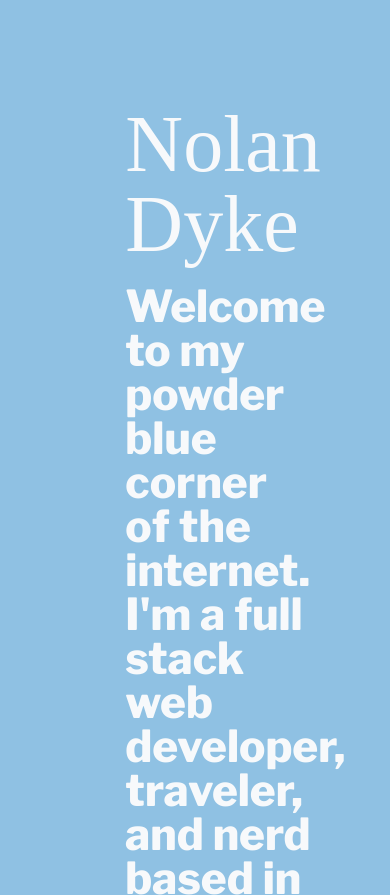
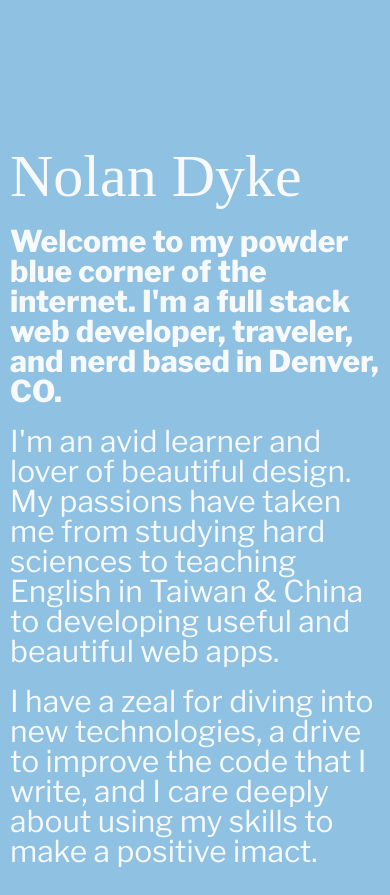
Before and after one commit to nolan-dyke/personal-site, a Gatsby site: page / in a window 390 px wide. Shown: the top 895 px of the page. Built offline with nearby package versions, Linux system fonts and the light colour scheme; Gatsby itself is replaced by a stand-in of ours.

Commit message:
changed font size ain about section and hid name and email for mobile

```diff
--- a/src/pages/index.js
+++ b/src/pages/index.js
@@ -2,7 +2,7 @@ import React from "react"
 import About from "../components/About"
 import Navbar from '../components/Navbar'
 import { Helmet } from "react-helmet"
-import { Link } from "gatsby"
+// import { Link } from "gatsby"
 
 export default function index() {
   return (
--- a/src/styles/global.css
+++ b/src/styles/global.css
@@ -65,7 +65,6 @@ body {
     margin: 0;
     color: #f7f9fb;
 }
-
 
 #app {
     min-height: 100vh;
@@ -144,3 +143,20 @@ nav a:active {
     padding-top: 25px;
     padding-bottom: 25px;
 }
+
+@media only screen and (max-width: 600px) {
+    #email {
+        display: none;
+    }
+    #job-title {
+        display: none;
+    }
+    #about {
+        width: 100%;
+        padding: 0;
+        font-size: 30px;
+    }
+    .nolan {
+        font-size: 60px;
+    }
+}
```
